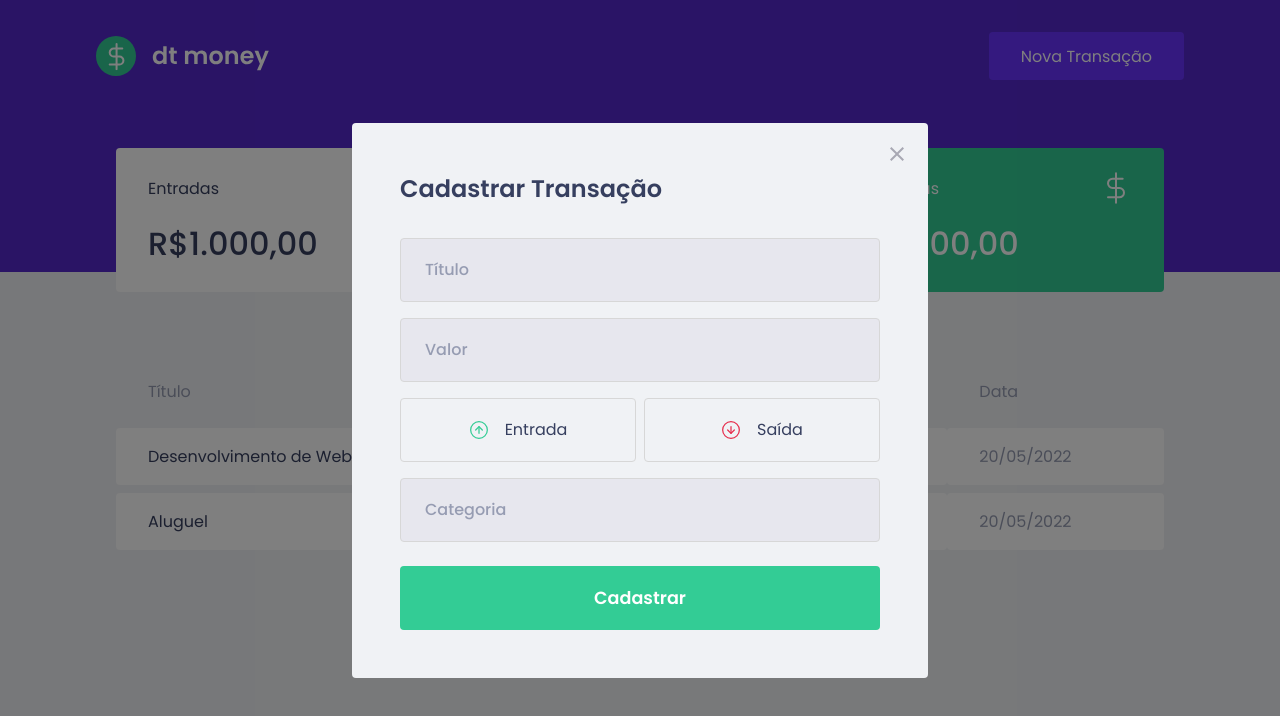
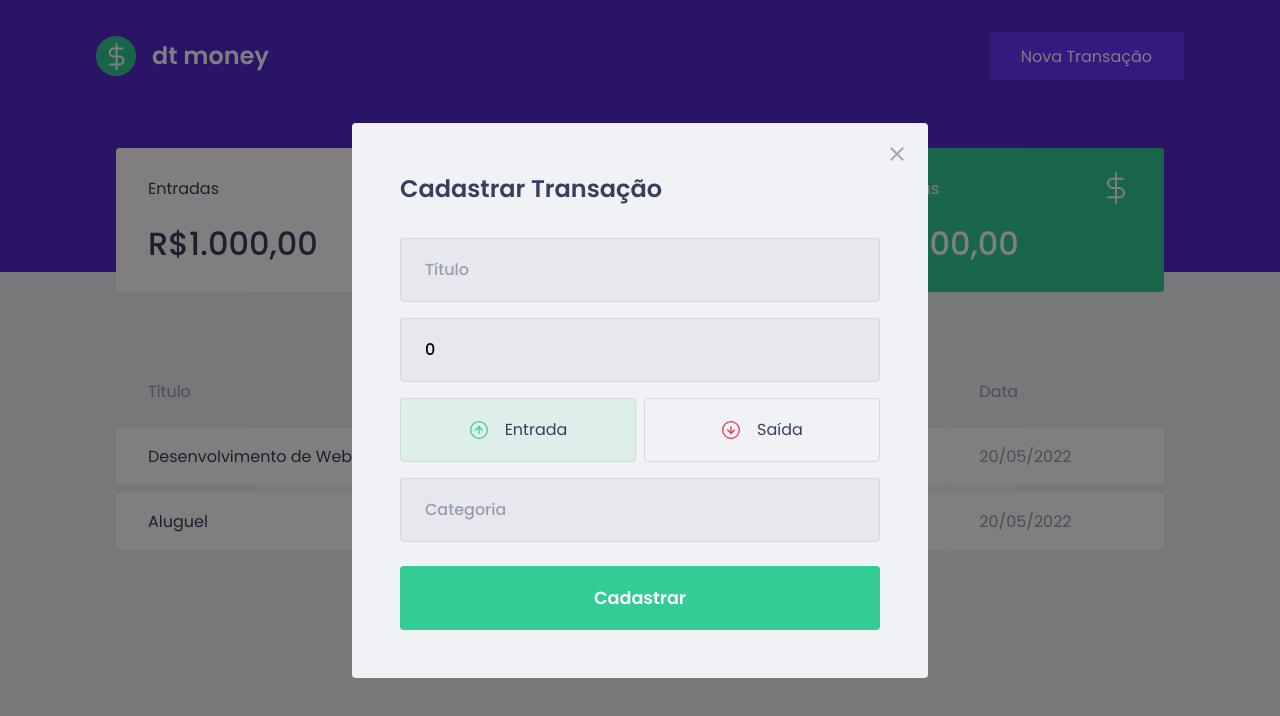
Before and after one commit to Lucasedusi/finance-manager-react, a React (Create React App) app: page / in a window 1280 px wide. Both pictures are taken after a click on the button "Nova Transação". Shown: the top 716 px of the page. Built offline with nearby package versions, Linux system fonts and the light colour scheme; no server answers; what miragejs would draw is missing.

Commit message:
get data in form

```diff
--- a/src/App.tsx
+++ b/src/App.tsx
@@ -5,7 +5,7 @@
 import { GlobalStyle } from "./styles/global";
 import { NewTransactionModal } from "./components/NewTransactionModal";
 
-// Modal.setAppElement("root");
+Modal.setAppElement("#root");
 
 export function App() {
 	const [isNewTransactionModalOpen, setIsNewTransactionModalOpen] =
--- a/src/components/NewTransactionModal/index.tsx
+++ b/src/components/NewTransactionModal/index.tsx
@@ -1,5 +1,6 @@
 import Modal from "react-modal";
-import { Container, TransactionTypeContainer } from "./styles";
+import { FormEvent, useState } from "react";
+import { Container, TransactionTypeContainer, RadioBox } from "./styles";
 
 import incomeImg from "../../assets/income.svg";
 import outcomeImg from "../../assets/outcome.svg";
@@ -14,6 +15,22 @@
 	isOpen,
 	onRequestClose,
 }: NewTransactionModalProps) {
+	const [title, setTitle] = useState("");
+	const [value, setValue] = useState(0);
+	const [category, setCategory] = useState("");
+	const [type, setType] = useState("deposit");
+
+	function handleCreateNewTransaction(event: FormEvent) {
+		event.preventDefault();
+
+		console.log({
+			title,
+			value,
+			category,
+			type,
+		});
+	}
+
 	return (
 		<Modal
 			isOpen={isOpen}
@@ -29,25 +46,53 @@
 				<img src={closeImg} alt="Fechar" />
 			</button>
 
-			<Container>
+			<Container onSubmit={handleCreateNewTransaction}>
 				<h2>Cadastrar Transação</h2>
 
-				<input placeholder="Título" />
-				<input type="number" placeholder="Valor" />
+				<input
+					placeholder="Título"
+					value={title}
+					onChange={(event) => setTitle(event.target.value)}
+				/>
+
+				<input
+					type="number"
+					placeholder="Valor"
+					value={value}
+					onChange={(event) => setValue(Number(event.target.value))}
+				/>
 
 				<TransactionTypeContainer>
-					<button type="button">
+					<RadioBox
+						type="button"
+						isActive={type === "deposit"}
+						activeColor="green"
+						onClick={() => {
+							setType("deposit");
+						}}
+					>
 						<img src={incomeImg} alt="Entrada" />
 						<span>Entrada</span>
-					</button>
+					</RadioBox>
 
-					<button type="button">
+					<RadioBox
+						type="button"
+						isActive={type === "withdraw"}
+						activeColor="red"
+						onClick={() => {
+							setType("withdraw");
+						}}
+					>
 						<img src={outcomeImg} alt="Saída" />
 						<span>Saída</span>
-					</button>
+					</RadioBox>
 				</TransactionTypeContainer>
 
-				<input placeholder="Categoria" />
+				<input
+					placeholder="Categoria"
+					value={category}
+					onChange={(event) => setCategory(event.target.value)}
+				/>
 
 				<button type="submit">Cadastrar</button>
 			</Container>
--- a/src/components/NewTransactionModal/styles.ts
+++ b/src/components/NewTransactionModal/styles.ts
@@ -1,5 +1,5 @@
 import styled from "styled-components";
-import { darken } from "polished";
+import { darken, transparentize } from "polished";
 
 export const Container = styled.form`
 	h2 {
@@ -54,13 +54,27 @@
 	display: grid;
 	grid-template-columns: 1fr 1fr;
 	gap: 0.5rem;
+`;
 
-	button {
+interface RadioBox {
+	isActive: boolean;
+	activeColor: "green" | "red";
+}
+
+const colors = {
+	green: "#33cc95",
+	red: "#E52E40",
+};
+
+export const RadioBox = styled.button<RadioBox>`
 	height: 4rem;
 	border: 1px solid #d7d7d7;
 	border-radius: 0.25rem;
 
-		background: transparent;
+	background: ${(props) =>
+		props.isActive
+			? transparentize(0.9, colors[props.activeColor])
+			: "transparent"};
 
 	display: flex;
 	align-items: center;
@@ -83,5 +97,4 @@
 		font-size: 1rem;
 		color: var(--text-title);
 	}
-	}
 `;
```
Lines whose indentation alone changed are shown as unchanged.
